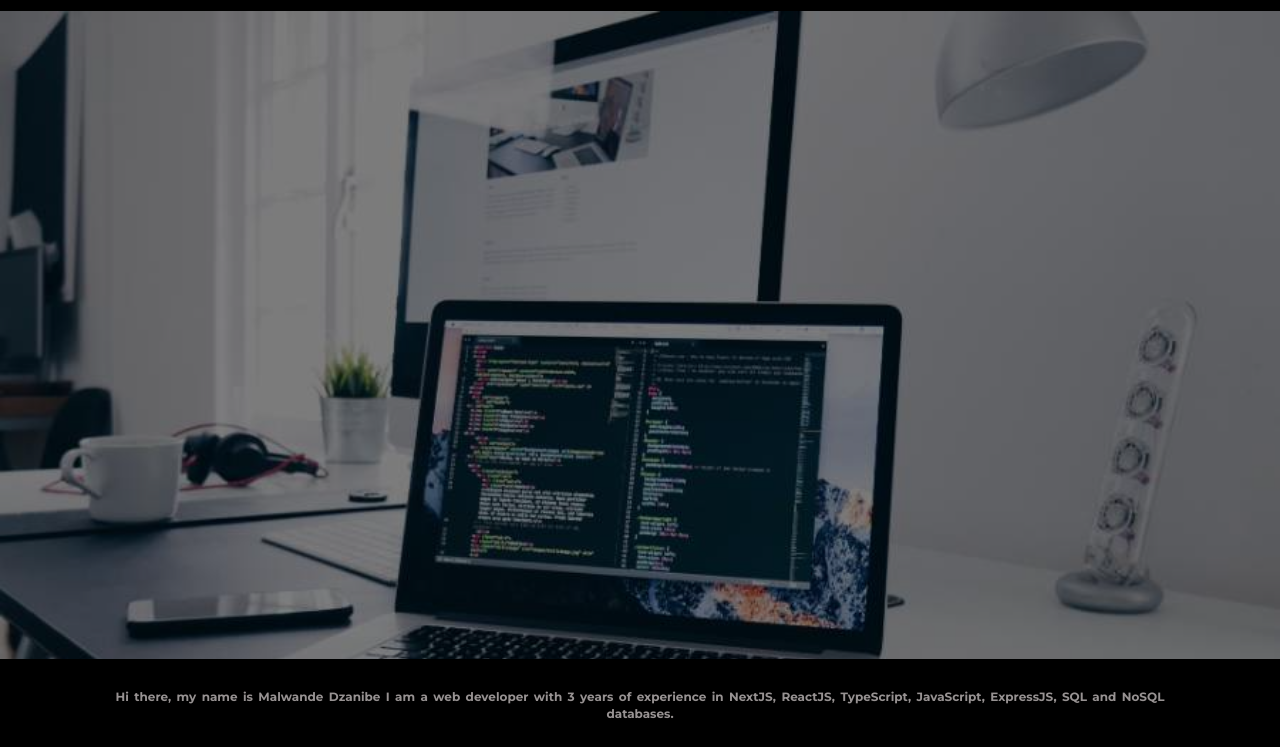
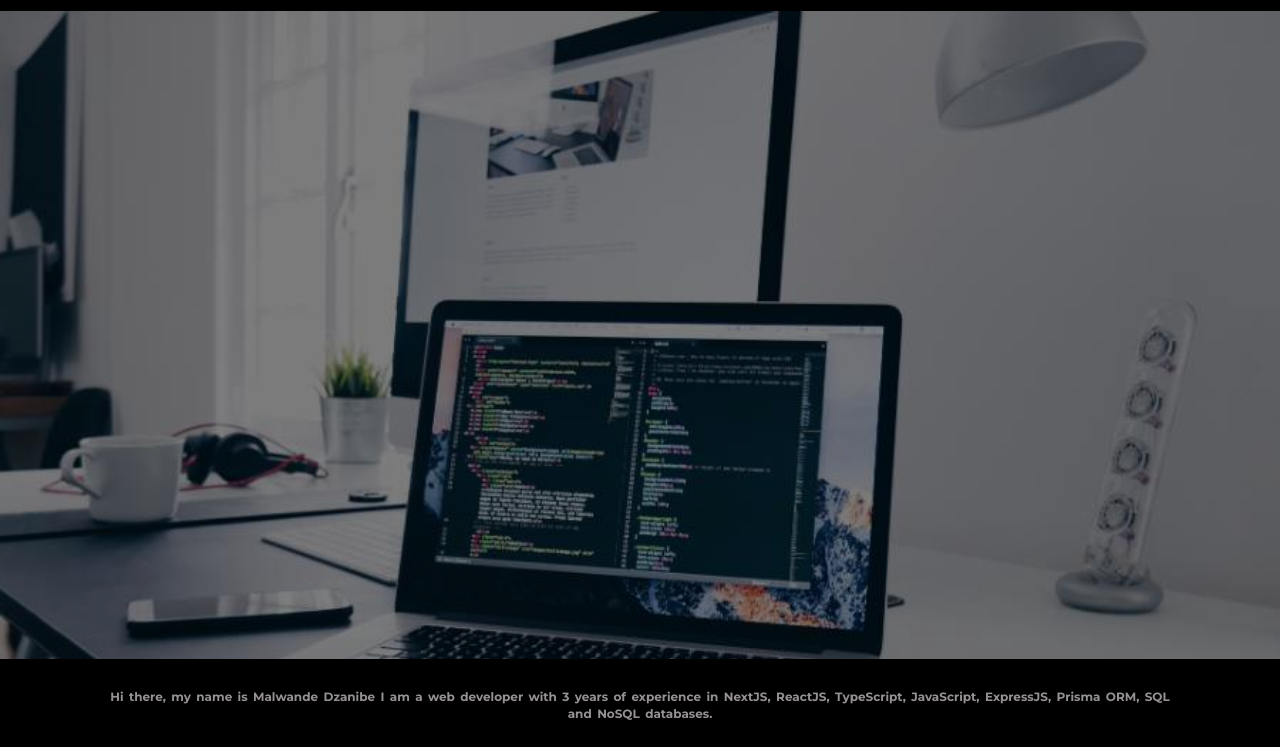
Before and after one commit to Malwande-Dzanibe/my-website, a plain HTML site: page index.html in a window 1280 px wide. Shown: the part 53-800 px from the top of the page. Drawn offline with Linux system fonts and the light colour scheme.

Commit message:
malwande-dzanibe-portfolio

```diff
--- a/index.html
+++ b/index.html
@@ -43,7 +43,7 @@
     <div class="container">
         <div class="content">
             <p class="a-m-paragraph">Hi there, my name is Malwande Dzanibe I am a web developer with 3 years of experience in NextJS, ReactJS, TypeScript, JavaScript,
-            ExpressJS, SQL and NoSQL databases. </p>
+            ExpressJS, Prisma ORM, SQL and NoSQL databases. </p>
         </div>
     </div>
  </section>
```
